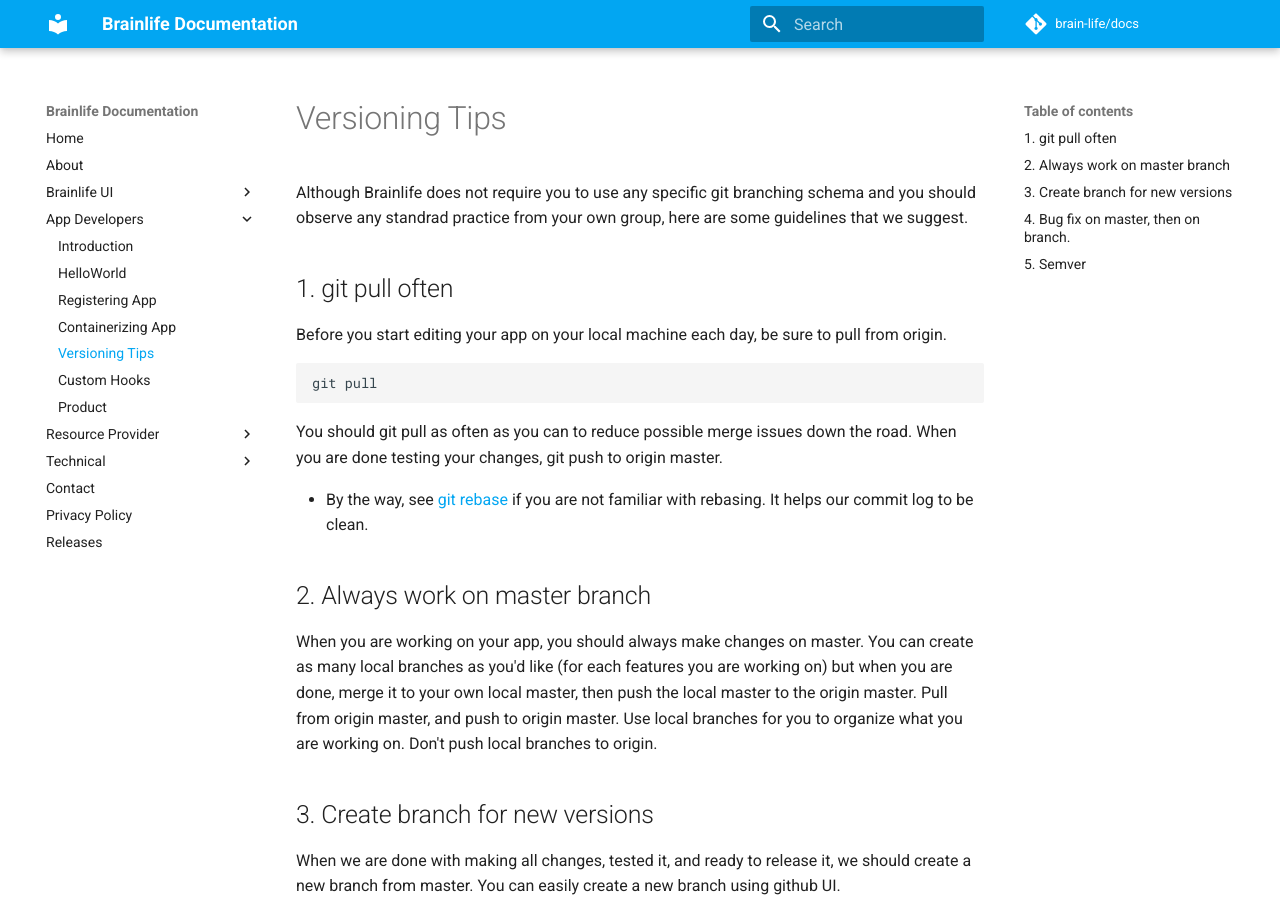
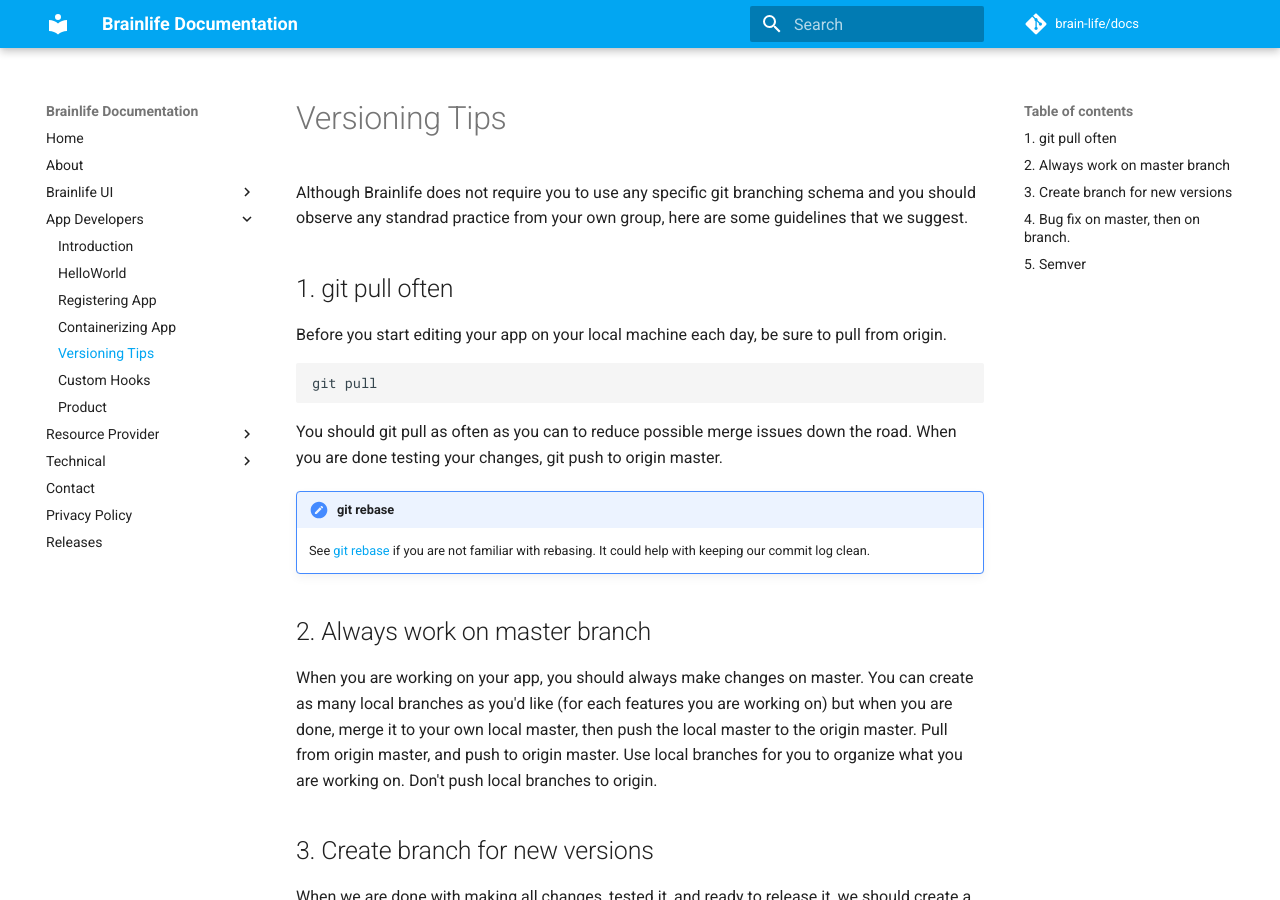
Before and after one commit to brainlife/docs, an MkDocs documentation site: the page built from docs/apps/versioning.md, in a window 1280 px wide and 900 px high. Built offline with MkDocs 1.6.1 and Material for MkDocs 9.7.7, drawn with Linux system fonts in a browser that asks for light colours; comment, search, counter and statistics services are not loaded; old or Windows-style settings are respelled for this version of MkDocs.

Commit message:
updated to use admonition for git rebase hint

```diff
--- a/docs/apps/versioning.md
+++ b/docs/apps/versioning.md
@@ -11,7 +11,8 @@
 
 You should git pull as often as you can to reduce possible merge issues down the road. When you are done testing your changes, git push to origin master.
 
-* By the way, see [git rebase](https://www.atlassian.com/git/tutorials/merging-vs-rebasing) if you are not familiar with rebasing. It helps our commit log to be clean.
+!!! hint "git rebase"
+    See [git rebase](https://www.atlassian.com/git/tutorials/merging-vs-rebasing) if you are not familiar with rebasing. It could help with keeping our commit log clean.
 
 ## 2. Always work on master branch
 
```
